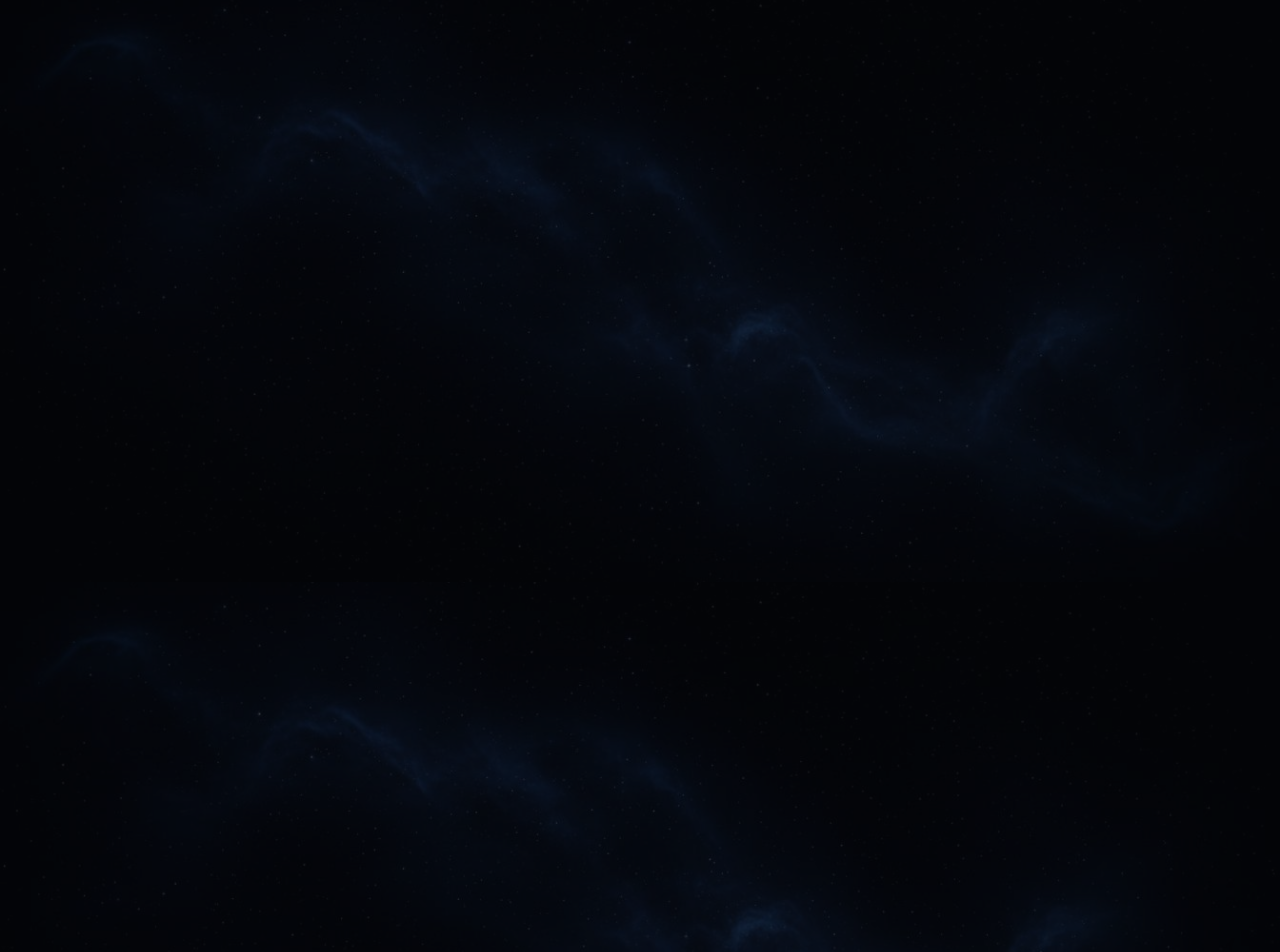
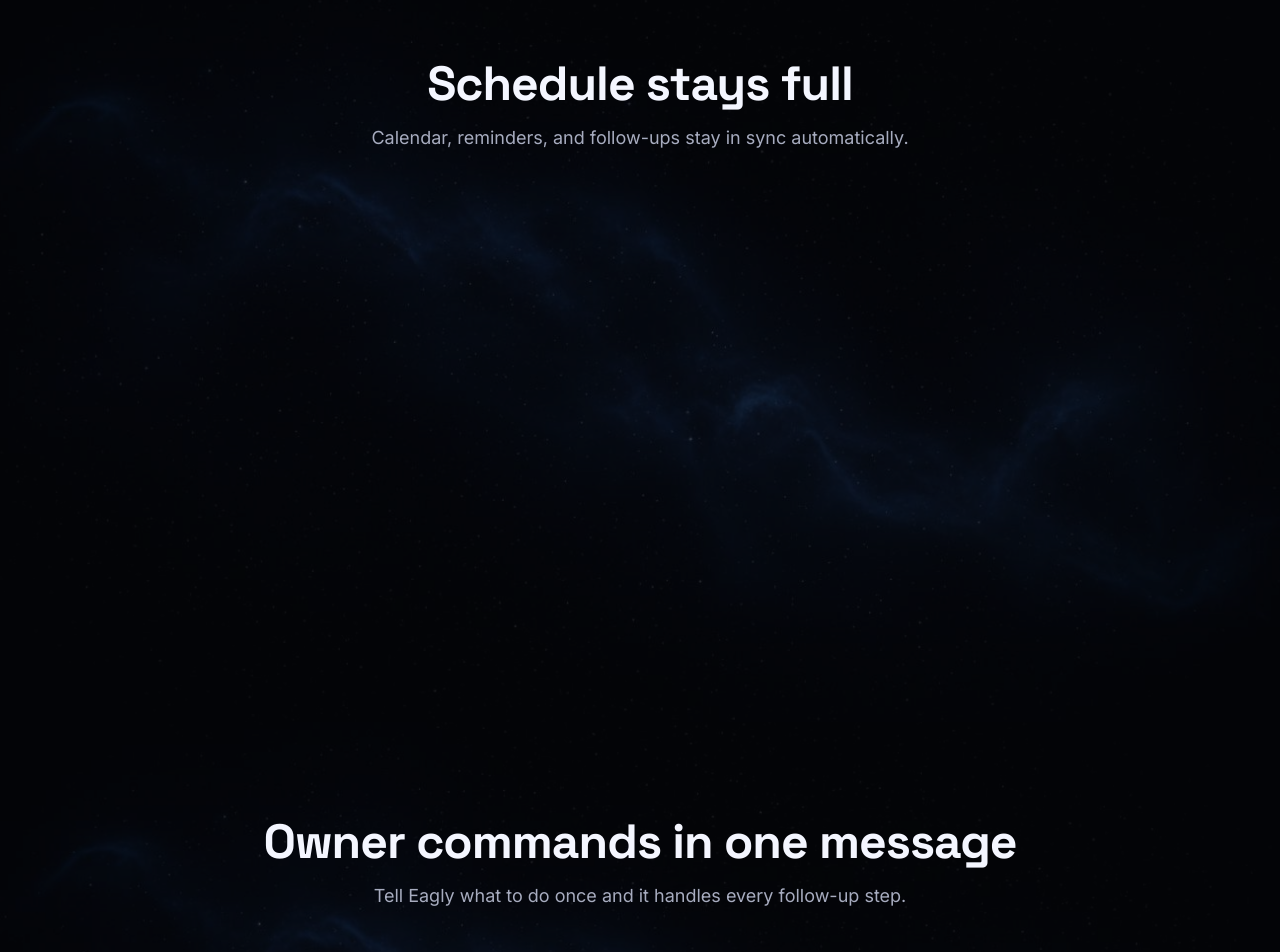
Before and after one commit to EaglyAI/landingpage, a React (Vite) app: page / in a window 1280 px wide. Shown: the part 2200-3152 px from the top of the page. Built offline with nearby package versions, Linux system fonts and the light colour scheme.

Commit message:
Add missing headers to schedule and owner sections

```diff
--- a/src/sections/CalendarSection.tsx
+++ b/src/sections/CalendarSection.tsx
@@ -70,6 +70,15 @@ export default function CalendarSection() {
       </div>
 
       <div className="relative z-10 max-w-7xl mx-auto px-6 lg:px-12">
+        <div className="text-center mb-12">
+          <h2 className="font-display font-bold text-3xl md:text-4xl lg:text-5xl text-text-primary mb-4">
+            Schedule stays full
+          </h2>
+          <p className="text-lg text-text-secondary max-w-2xl mx-auto">
+            Calendar, reminders, and follow-ups stay in sync automatically.
+          </p>
+        </div>
+
         <div className="flex flex-col lg:flex-row items-center justify-center gap-8">
           <div
             ref={leftCardRef}
--- a/src/sections/OwnerSection.tsx
+++ b/src/sections/OwnerSection.tsx
@@ -70,6 +70,15 @@ export default function OwnerSection() {
       </div>
 
       <div className="relative z-10 max-w-7xl mx-auto px-6 lg:px-12">
+        <div className="text-center mb-12">
+          <h2 className="font-display font-bold text-3xl md:text-4xl lg:text-5xl text-text-primary mb-4">
+            Owner commands in one message
+          </h2>
+          <p className="text-lg text-text-secondary max-w-2xl mx-auto">
+            Tell Eagly what to do once and it handles every follow-up step.
+          </p>
+        </div>
+
         <div className="flex flex-col lg:flex-row items-center justify-center gap-8">
           <div
             ref={leftCardRef}
```
Also changed, not shown: 3 other files (tests, documents, lock files or other folders).
